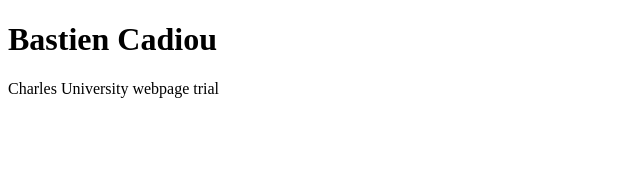
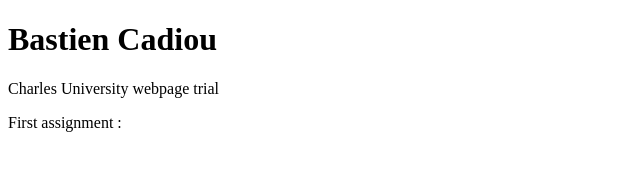
Before and after one commit to bastiencadiou/bastiencadiou.github.io, a plain HTML site: page index.html in a window 1280 px wide. Shown: the whole page, without its empty margins (0-640 px from the left). Drawn offline with Linux system fonts and the light colour scheme.

Commit message:
Update index.html

```diff
--- a/index.html
+++ b/index.html
@@ -3,6 +3,7 @@
 <body>
 <h1>Bastien Cadiou</h1>
 <p>Charles University webpage trial</p>
+<p>First assignment : </p>
 <div w3-include-html="First_assignment_Cadiou.html"></div>
 <link href="First_assignment_Cadiou.html" rel="import" />
 </body>
```
